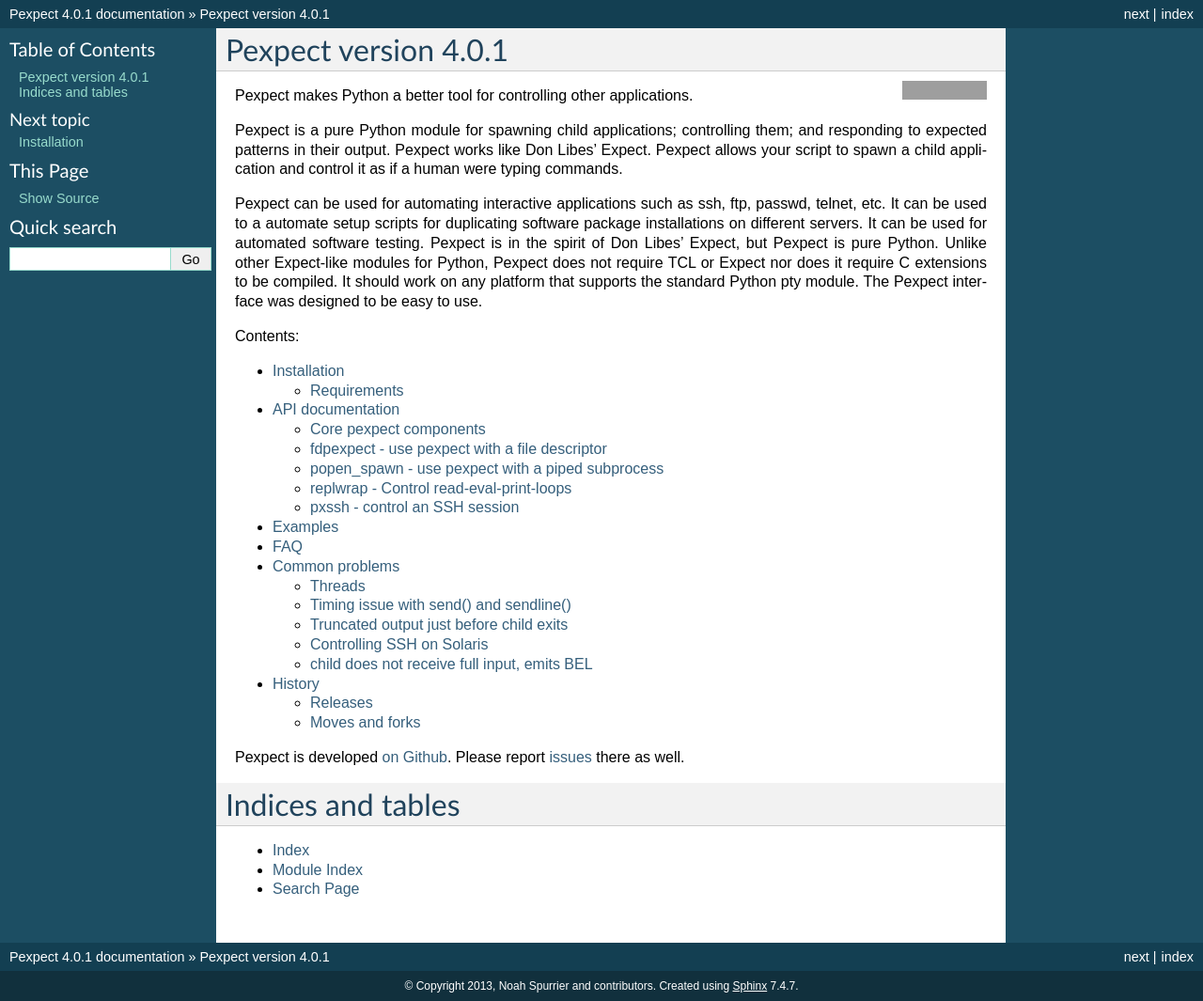
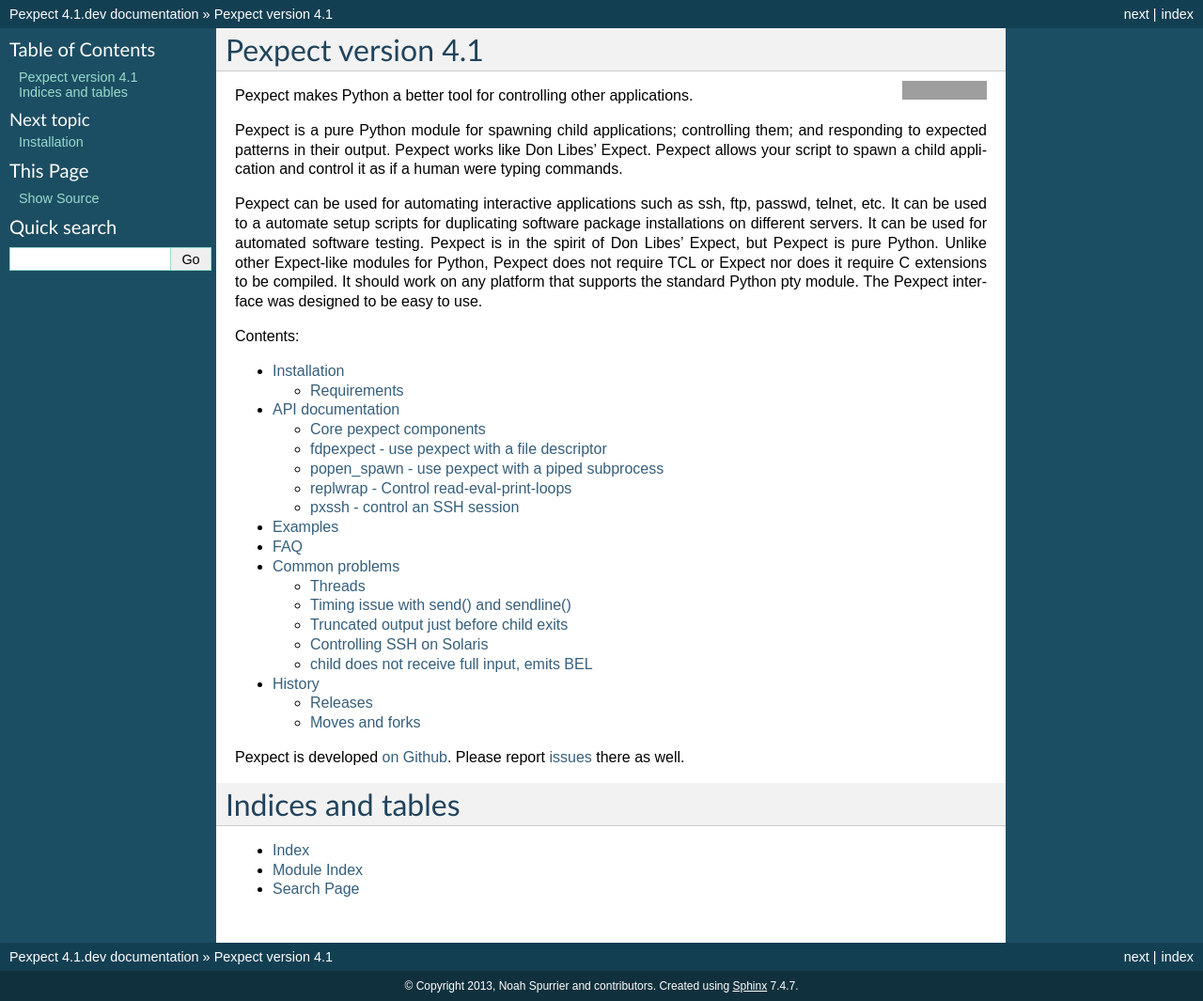
Before and after one commit to pexpect/pexpect, a Sphinx documentation site: the page built from doc/index.rst, in a window 1280 px wide. Shown: the whole page at 94% size. Built offline with Sphinx 7.4.7, drawn with Linux system fonts in a browser that asks for light colours; pages that are not in the unit, such as notebooks, are missing from menus; grey boxes are pictures that could not be loaded.

Commit message:
Version number back to 4.1.dev

```diff
--- a/doc/conf.py
+++ b/doc/conf.py
@@ -52,9 +52,9 @@
 # built documents.
 #
 # The short X.Y version.
-version = '4.0.1'
+version = '4.1'
 # The full version, including alpha/beta/rc tags.
-release = '4.0.1'
+release = '4.1.dev'
 
 # The language for content autogenerated by Sphinx. Refer to documentation
 # for a list of supported languages.
--- a/pexpect/__init__.py
+++ b/pexpect/__init__.py
@@ -75,7 +75,7 @@
     from .pty_spawn import spawn, spawnu
     from .run import run, runu
 
-__version__ = '4.0.1'
+__version__ = '4.1.dev'
 __revision__ = ''
 __all__ = ['ExceptionPexpect', 'EOF', 'TIMEOUT', 'spawn', 'spawnu', 'run', 'runu',
            'which', 'split_command_line', '__version__', '__revision__']
```
